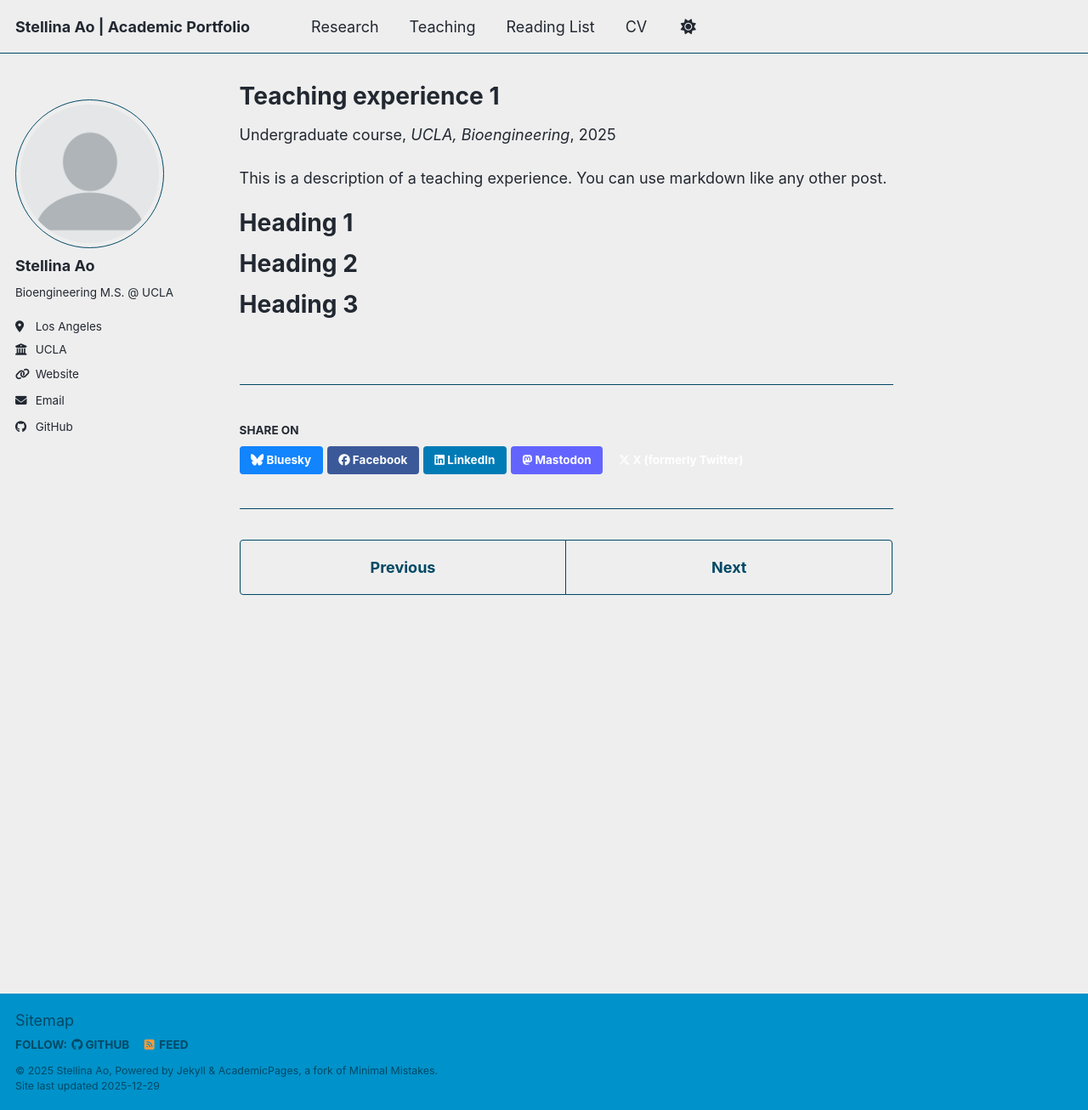
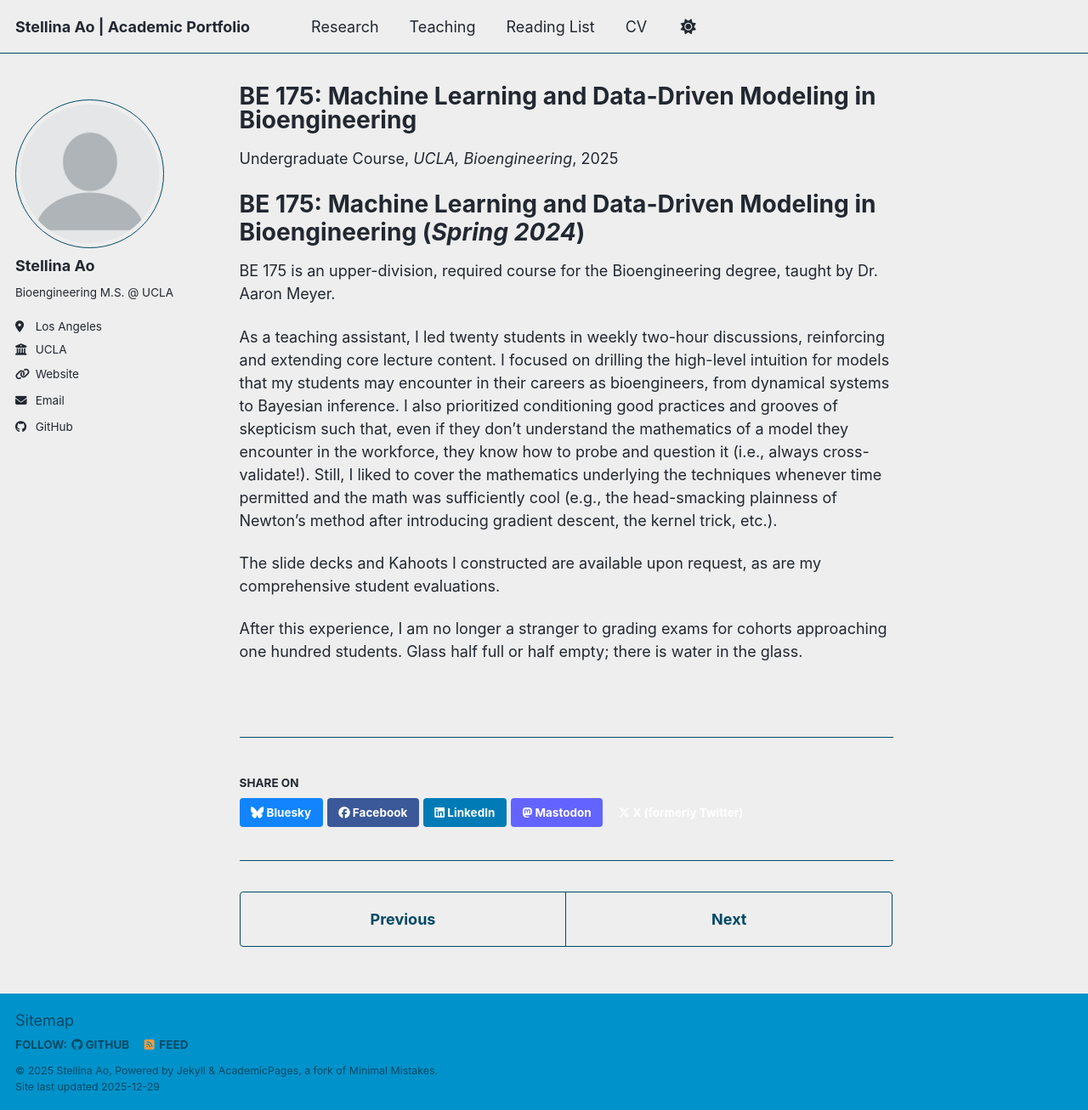
Before and after one commit to stellinaao/stellinaao.github.io, a Jekyll site: the page built from _teaching/be175.md, in a window 1280 px wide and 1306 px high. Shown: the whole window at 85% size. Built offline with Jekyll 4.4.1, drawn with Linux system fonts in a browser that asks for light colours; a script bundle is joined from its source files by our own code; library files that are not in the unit come from our copies.

Commit message:
be 175 content

```diff
--- a/_teaching/2014-spring-teaching-1.md
+++ /dev/null
@@ -1,20 +0,0 @@
----
-title: "Teaching experience 1"
-collection: teaching
-type: "Undergraduate course"
-permalink: /teaching/be175
-venue: "UCLA, Bioengineering"
-date: 2025-03-26
-location: "Los Angeles, USA"
----
-
-This is a description of a teaching experience. You can use markdown like any other post.
-
-Heading 1
-======
-
-Heading 2
-======
-
-Heading 3
-======
--- /dev/null
+++ b/_teaching/be175.md
@@ -0,0 +1,19 @@
+---
+title: "BE 175: Machine Learning and Data-Driven Modeling in Bioengineering"
+collection: teaching
+type: "Undergraduate Course"
+permalink: /teaching/be175
+venue: "UCLA, Bioengineering"
+date: 2025-03-26
+location: "Los Angeles, USA"
+---
+
+BE 175: Machine Learning and Data-Driven Modeling in Bioengineering (*Spring 2024*)
+======
+BE 175 is an upper-division, required course for the Bioengineering degree, taught by Dr. Aaron Meyer.
+
+As a teaching assistant, I led twenty students in weekly two-hour discussions, reinforcing and extending core lecture content. I focused on drilling the high-level intuition for models that my students may encounter in their careers as bioengineers, from dynamical systems to Bayesian inference. I also prioritized conditioning good practices and grooves of skepticism such that, even if they don't understand the mathematics of a model they encounter in the workforce, they know how to probe and question it (i.e., always cross-validate!). Still, I liked to cover the mathematics underlying the techniques whenever time permitted and the math was sufficiently cool (e.g., the head-smacking plainness of Newton's method after introducing gradient descent, the kernel trick, etc.).
+
+The slide decks and Kahoots I constructed are available upon request, as are my comprehensive student evaluations.
+
+After this experience, I am no longer a stranger to grading exams for cohorts approaching one hundred students. Glass half full or half empty; there is water in the glass.
```
Also changed, not shown: _teaching/be177.md (renamed from _teaching/2015-spring-teaching-2.md, +1 -1 lines).
